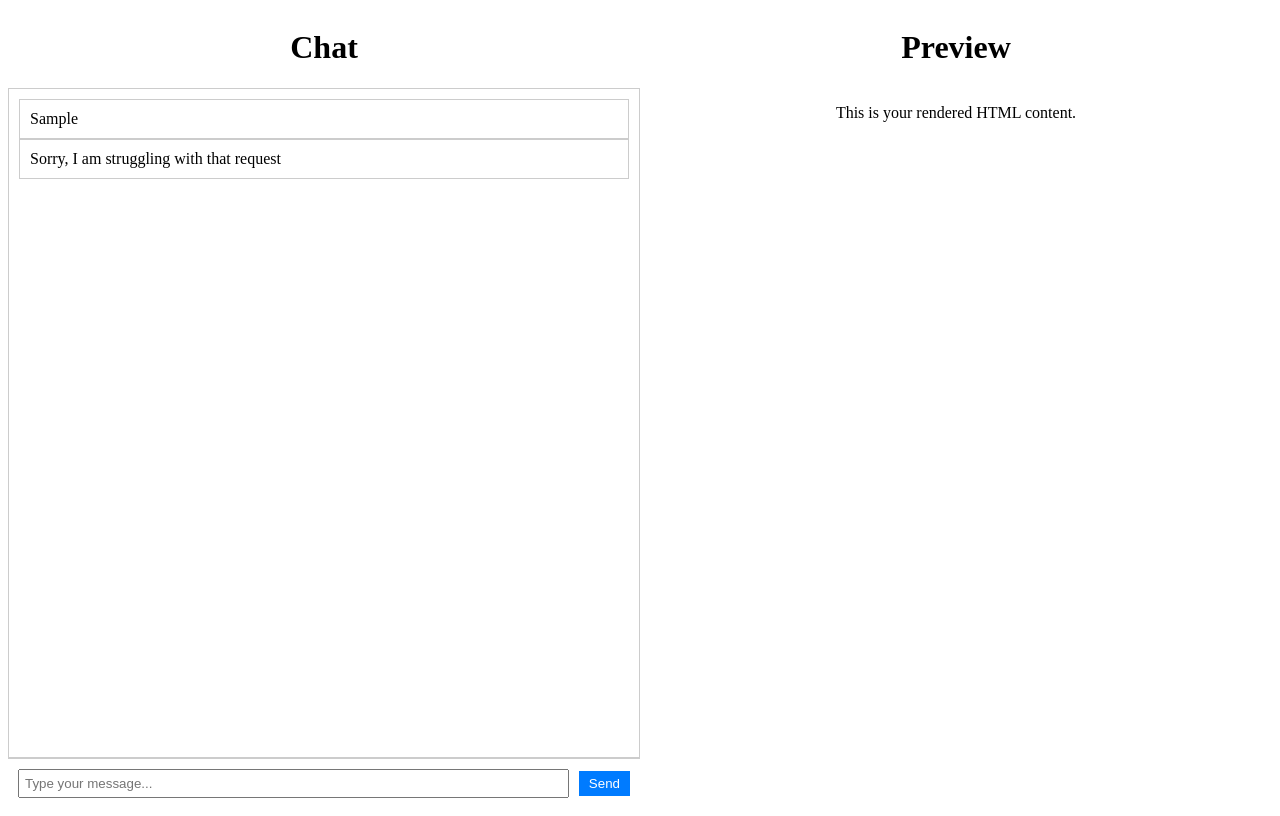
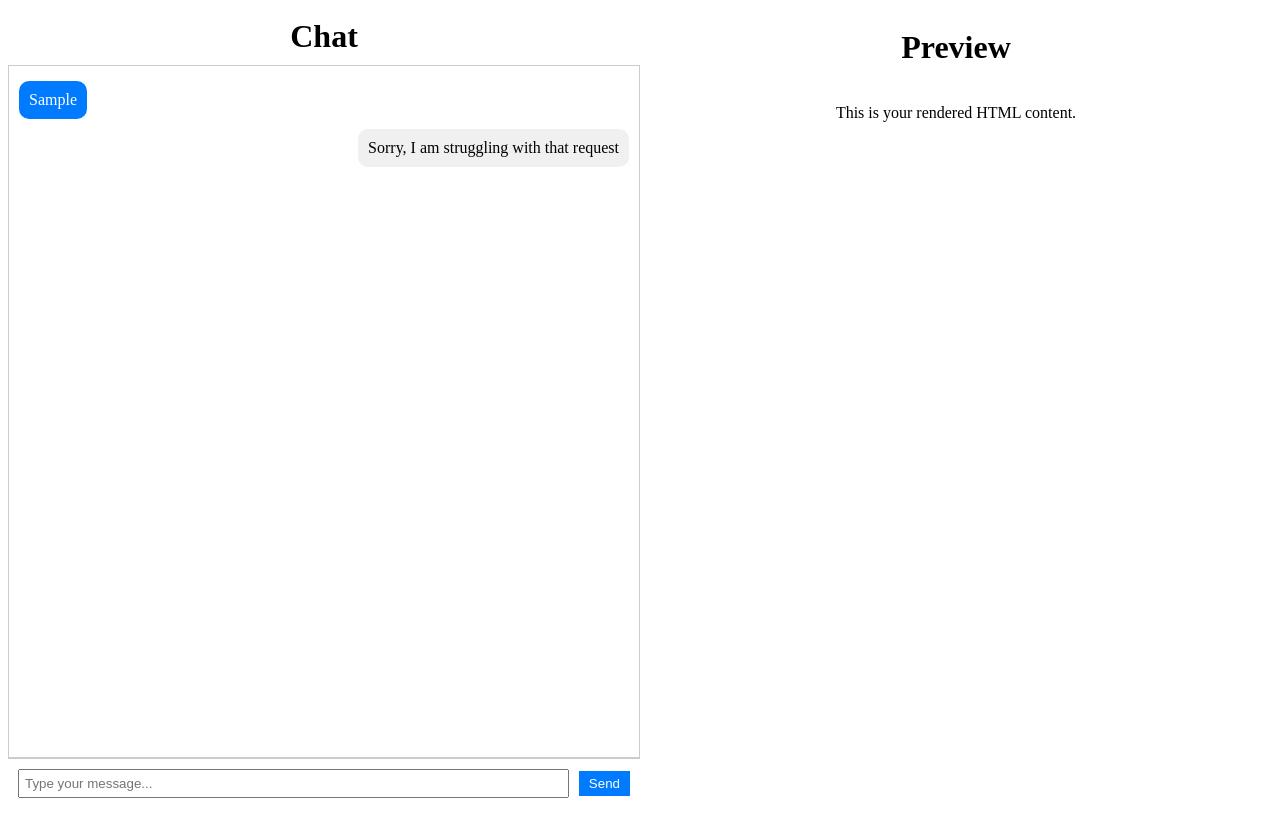
Before and after one commit to RyanPaulGannon/chat-app, a Nuxt app: page / in a window 1280 px wide. Both pictures are taken after typing "Sample" into the empty fields and a click on the button "Send". Built offline with nearby package versions, Linux system fonts and the light colour scheme; no server answers.

Commit message:
`Chat`: Update styling

```diff
--- a/components/Chat.vue
+++ b/components/Chat.vue
@@ -1,50 +1,27 @@
 <template>
-  <div style="display: flex; flex-direction: column; height: 100%">
-    <h1 style="text-align: center">Chat</h1>
+  <div class="chat-container">
+    <h1 class="chat-title">Chat</h1>
 
-    <div
-      style="
-        flex-grow: 1;
-        overflow-y: auto;
-        border: 1px solid #ccc;
-        padding: 10px;
-      "
-      ref="scrollableContent"
-    >
+    <div class="chat-messages" ref="scrollableContent">
       <div
         v-for="message in messages"
-        :key="message"
-        style="border: 1px solid #ccc; padding: 10px"
+        :key="message.content"
+        :class="{
+          'user-message': message.role === 'user',
+          'bot-message': message.role === 'bot',
+        }"
       >
-        {{ message }}
+        {{ message.content }}
       </div>
     </div>
 
-    <div
-      style="
-        display: flex;
-        align-items: center;
-        padding: 10px;
-        border-top: 1px solid #ccc;
-      "
-    >
+    <div class="chat-input">
       <input
         v-model="newMessage"
-        style="flex-grow: 1; padding: 5px; margin-right: 10px"
+        class="message-input"
         placeholder="Type your message..."
       />
-      <button
-        @click="sendMessage"
-        style="
-          padding: 5px 10px;
-          background-color: #007bff;
-          color: #fff;
-          border: none;
-          cursor: pointer;
-        "
-      >
-        Send
-      </button>
+      <button @click="sendMessage" class="send-button">Send</button>
     </div>
   </div>
 </template>
@@ -52,9 +29,9 @@
 <script setup lang="ts">
 import { ChatMessage } from '~/types/ChatMessage'
 
-const messages = ref<string[]>([])
-const newMessage = ref('')
-const botMessage = ref('')
+const messages = ref<ChatMessage[]>([])
+const newMessage = ref<string>('')
+const botMessage = ref<string>('')
 
 async function sendMessage() {
   if (newMessage.value.trim() !== '') {
@@ -63,18 +40,81 @@ async function sendMessage() {
       content: newMessage.value,
     }
 
-    messages.value.push(userMessage.content)
+    messages.value.push(userMessage)
 
     newMessage.value = ''
 
     const { data } = await useFetch('/api/chatGPT', {
       method: 'POST',
-      body: JSON.stringify(userMessage.content),
+      body: JSON.stringify(userMessage),
     })
 
     botMessage.value = data.value || 'Sorry, I am struggling with that request'
 
-    messages.value.push(botMessage.value)
+    messages.value.push({ role: 'bot', content: botMessage.value })
   }
 }
 </script>
+
+<style scoped>
+.chat-container {
+  display: flex;
+  flex-direction: column;
+  height: 100%;
+}
+
+.chat-title {
+  text-align: center;
+  margin: 10px 0;
+}
+
+.chat-messages {
+  flex-grow: 1;
+  overflow-y: auto;
+  border: 1px solid #ccc;
+  padding: 10px;
+  display: flex;
+  flex-direction: column;
+}
+
+.user-message {
+  align-self: flex-start;
+  background-color: #007bff;
+  color: #fff;
+  max-width: 70%;
+  padding: 10px;
+  margin: 5px 0;
+  border-radius: 10px;
+}
+
+.bot-message {
+  align-self: flex-end;
+  background-color: #f0f0f0;
+  color: #000;
+  max-width: 70%;
+  padding: 10px;
+  margin: 5px 0;
+  border-radius: 10px;
+}
+
+.chat-input {
+  display: flex;
+  align-items: center;
+  padding: 10px;
+  border-top: 1px solid #ccc;
+}
+
+.message-input {
+  flex-grow: 1;
+  padding: 5px;
+  margin-right: 10px;
+}
+
+.send-button {
+  padding: 5px 10px;
+  background-color: #007bff;
+  color: #fff;
+  border: none;
+  cursor: pointer;
+}
+</style>
```
